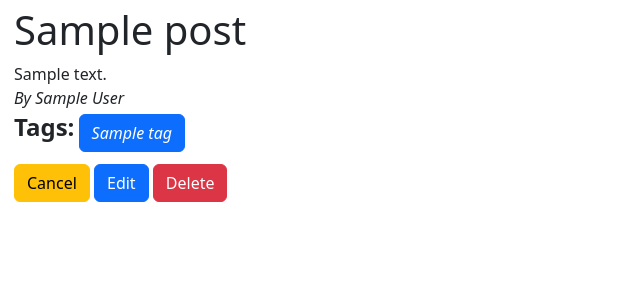
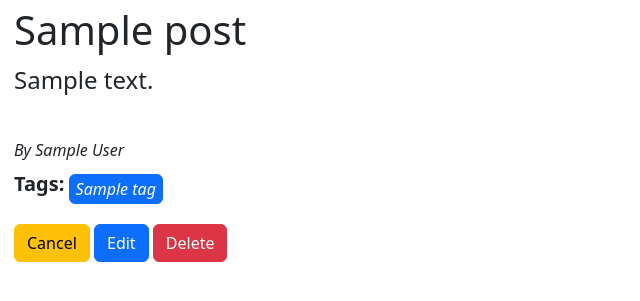
Before and after one commit to maxjeon97/flask-blogly, a Flask app: page /posts/1 in a window 1280 px wide. Shown: the top 301 px of the page, without its empty margins (0-640 px from the left). Run offline with Flask 3, Linux system fonts and the light colour scheme; tables that the repository leaves empty hold one stand-in row (values such as "Sample post"); parts of the project's set-up code (start-up, migrations or seed data) failed here and were passed over.

Commit message:
Complete Part 3

```diff
--- a/app.py
+++ b/app.py
@@ -134,7 +134,8 @@ def show_post_detail(post_id):
 def show_post_edit_form(post_id):
     """Shows form to edit a post"""
     post = Post.query.get_or_404(post_id)
-    return render_template('edit_post.html', post=post)
+    tags = Tag.query.all()
+    return render_template('edit_post.html', post=post, tags=tags)
 
 
 @app.post('/posts/<int:post_id>/edit')
@@ -142,10 +143,18 @@ def handle_edit_post(post_id):
     """Handles post edit form submission and updates database accordingly"""
     title = request.form['title']
     content = request.form['content']
+    tag_ids = request.form.getlist('tag')
 
     post = Post.query.get_or_404(post_id)
     post.title = title
     post.content = content
+
+    for post_tag in post.post_tags:
+        db.session.delete(post_tag)
+
+    for tag_id in tag_ids:
+        post.tags.append(Tag.query.get(tag_id))
+
     db.session.commit()
 
     return redirect(f'/posts/{post_id}')
@@ -155,6 +164,10 @@ def handle_edit_post(post_id):
 def handle_delete_post(post_id):
     """Deletes a post"""
     post = Post.query.get_or_404(post_id)
+
+    for post_tag in post.post_tags:
+        db.session.delete(post_tag)
+
     db.session.delete(post)
     db.session.commit()
 
@@ -172,12 +185,12 @@ def show_tag_detail(tag_id):
     tag = Tag.query.get(tag_id)
     return render_template('tag.html', tag=tag)
 
-@app.get('tags/new')
+@app.get('/tags/new')
 def show_new_tag_form():
     """Displays new tag form."""
     return render_template('new_tag_form.html')
 
-@app.post('tags/new')
+@app.post('/tags/new')
 def handle_add_tag():
     """Adds new tag to database."""
     name = request.form['name']
@@ -191,16 +204,16 @@ def handle_add_tag():
 @app.get('/tags/<int:tag_id>/edit')
 def show_edit_tag_form(tag_id):
     """Shows form to edit a tag"""
-    tag = Post.query.get_or_404(tag_id)
+    tag = Tag.query.get_or_404(tag_id)
     return render_template('edit_tag_form.html', tag=tag)
 
 @app.post('/tags/<int:tag_id>/edit')
 def handle_edit_tag(tag_id):
     """Handles tag edit form submission and updates database accordingly"""
-    name = request.form['name']
+    name = request.form['tag_name']
 
-    post = Post.query.get_or_404(tag_id)
-    post.name = name
+    tag = Tag.query.get_or_404(tag_id)
+    tag.name = name
     db.session.commit()
 
     return redirect('/tags')
--- a/static/style.css
+++ b/static/style.css
@@ -6,3 +6,7 @@ body {
 .btn {
   margin-top: 4px;
 }
+
+.tags {
+  padding: 2px 6px 2px 6px;
+}
--- a/templates/edit_tag_form.html
+++ b/templates/edit_tag_form.html
@@ -7,8 +7,8 @@ Edit a tag
 {% block content %}
 <form>
   <div>
-    <label for="title">Name</label>
-    <input class="form-control" type="text" name="name" value="{{tag.name}}">
+    <label for="tag_name">Name</label>
+    <input class="form-control" type="text" name="tag_name" value="{{ tag.name }}">
   </div>
   <input class="btn btn-warning" type="submit" value="Cancel" formaction='/tags/{{tag.id}}' formmethod="GET">
   <input class="btn btn-success" type="submit" value="Edit" formaction="/tags/{{tag.id}}/edit" formmethod="POST">
--- a/templates/new_post_form.html
+++ b/templates/new_post_form.html
@@ -14,14 +14,14 @@ Add Post for {{user.get_full_name()}}
     <label for="content">Content</label>
     <textarea class="form-control" rows="10" name="content"></textarea>
   </div>
+  {% for tag in tags %}
   <div class="form-check">
-    {% for tag in tags %}
     <input class="form-check-input" name="tag" type="checkbox" value="{{tag.id}}">
     <label class="form-check-label" for="tag">
       {{tag.name}}
     </label>
-    {% endfor %}
   </div>
+  {% endfor %}
   <input class="btn btn-warning" type="submit" value="Cancel" formaction='/users/{{user.id}}' formmethod="GET">
   <input class="btn btn-success" type="submit" value="Add" formaction="" formmethod="POST">
 </form>
--- a/templates/post.html
+++ b/templates/post.html
@@ -6,18 +6,20 @@
 
 {% block content %}
 
-{{ post.content }}
+<p class="fs-4">{{ post.content }}</p>
 <br>
 <i>By {{ post.user.get_full_name() }}</i>
 <br>
-<h4 class="d-inline-block"><b>Tags:</b></h4>
-{% for tag in post.tags %}
-<h5 class="d-inline-block">
-  <a class="btn btn-primary" href="tags/{{tag.id}}">
-    <i>{{tag.name}}</i>
-  </a>
-</h5>
-{% endfor %}
+<div class="mt-2 mb-2">
+  <h5 class="d-inline-block"><b>Tags:</b></h5>
+  {% for tag in post.tags %}
+  <h6 class="d-inline-block">
+    <a class="btn btn-primary tags" href="/tags/{{tag.id}}">
+     <i>{{tag.name}}</i>
+    </a>
+  </h6>
+  {% endfor %}
+</div>
 <form>
   <input class="btn btn-warning" type="submit" value="Cancel" formaction='/users/{{post.user_id}}' formmethod="GET">
   <input class="btn btn-primary" type="submit" value="Edit" formaction="/posts/{{post.id}}/edit" formmethod="GET">
```
Also changed, not shown: templates/edit_post.html (+12 -0 lines).
